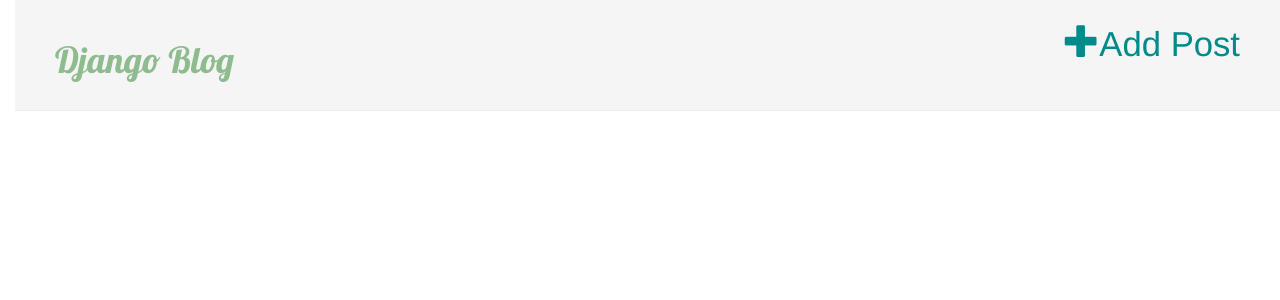
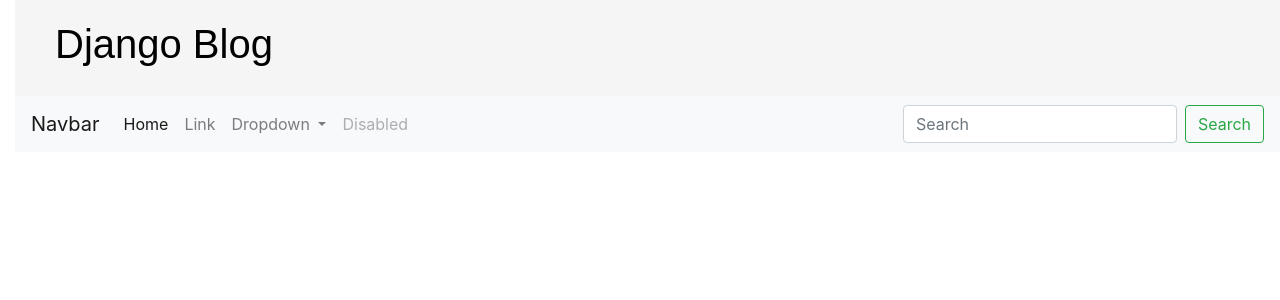
Before and after one commit to carlos23fb/django-blog, a Django app: page / in a window 1280 px wide. Shown: the top 300 px of the page. Run offline with Django 3.2, Linux system fonts and the light colour scheme; data that the repository does not hold is empty; some libraries are stand-ins or nearby versions.

Commit message:
change post to cards

```diff
--- a/blog/static/blog/css/blog.css
+++ b/blog/static/blog/css/blog.css
@@ -1,7 +1,6 @@
 h1 a, h2 a {
-    color: darkseagreen;
-    font-family: Lobster;
-
+    color: black;
+    font-family: Arial;
 }
 
 body {
@@ -19,7 +18,7 @@
 }
 
 h1, h2, h3, h4 {
-    font-family: 'Lobster', cursive;
+    font-family: Arial;
 }
 
 .date {
--- a/blog/templates/blog/layout.html
+++ b/blog/templates/blog/layout.html
@@ -1,37 +1,61 @@
 {% load static %}
-
 <html>
   <head>
     <title>Django Girls blog</title>
-    <link
-      rel="stylesheet"
-      href="//maxcdn.bootstrapcdn.com/bootstrap/3.2.0/css/bootstrap.min.css"
-    />
-    <link
-      rel="stylesheet"
-      href="//maxcdn.bootstrapcdn.com/bootstrap/3.2.0/css/bootstrap-theme.min.css"
-    />
-    <link
-      href="//fonts.googleapis.com/css?family=Lobster&subset=latin,latin-ext"
-      rel="stylesheet"
-      type="text/css"
-    />
-    <link rel="stylesheet" href=" {% static '/blog/css/blog.css' %} " />
+   <link rel="stylesheet" href="https://cdn.jsdelivr.net/npm/bootstrap@4.5.3/dist/css/bootstrap.min.css" integrity="sha384-TX8t27EcRE3e/ihU7zmQxVncDAy5uIKz4rEkgIXeMed4M0jlfIDPvg6uqKI2xXr2" crossorigin="anonymous"/>
+
+  <link rel="stylesheet" href=" {% static '/blog/css/blog.css' %} "/>
+
   </head>
-  <body>
   <div class="page-header">
-      <a href="{% url 'post_new' %}" class="top-menu" style="color:
-      darkcyan;"><span  class="glyphicon glyphicon-plus"></span>Add Post</a>
+    {% if user.is_authenticated %}
+    <a href="{% url 'post_new' %}" class="top-menu" style="color: darkcyan"
+      ><span class="glyphicon glyphicon-plus"></span>Add Post</a
+    >
+    {% endif %}
+
     <h1><a href="/">Django Blog</a></h1>
   </div>
+  <nav class="navbar navbar-expand-lg navbar-light bg-light">
+  <a class="navbar-brand" href="#">Navbar</a>
+  <button class="navbar-toggler" type="button" data-toggle="collapse" data-target="#navbarSupportedContent" aria-controls="navbarSupportedContent" aria-expanded="false" aria-label="Toggle navigation">
+    <span class="navbar-toggler-icon"></span>
+  </button>
 
+  <div class="collapse navbar-collapse" id="navbarSupportedContent">
+    <ul class="navbar-nav mr-auto">
+      <li class="nav-item active">
+        <a class="nav-link" href="#">Home <span class="sr-only">(current)</span></a>
+      </li>
+      <li class="nav-item">
+        <a class="nav-link" href="#">Link</a>
+      </li>
+      <li class="nav-item dropdown">
+        <a class="nav-link dropdown-toggle" href="#" id="navbarDropdown" role="button" data-toggle="dropdown" aria-haspopup="true" aria-expanded="false">
+          Dropdown
+        </a>
+        <div class="dropdown-menu" aria-labelledby="navbarDropdown">
+          <a class="dropdown-item" href="#">Action</a>
+          <a class="dropdown-item" href="#">Another action</a>
+          <div class="dropdown-divider"></div>
+          <a class="dropdown-item" href="#">Something else here</a>
+        </div>
+      </li>
+      <li class="nav-item">
+        <a class="nav-link disabled" href="#" tabindex="-1" aria-disabled="true">Disabled</a>
+      </li>
+    </ul>
+    <form class="form-inline my-2 my-lg-0">
+      <input class="form-control mr-sm-2" type="search" placeholder="Search" aria-label="Search">
+      <button class="btn btn-outline-success my-2 my-sm-0" type="submit">Search</button>
+    </form>
+  </div>
+</nav>
+<br>
   <div class="content container">
     <div class="row">
       <div class="col-md-8">
-        {% block body %}
-        {% endblock body %}
+        {% block body %} {% endblock body %}</div>
     </div>
   </div>
-    </div>
-  </body>
 </html>
--- a/blog/templates/blog/post_detail.html
+++ b/blog/templates/blog/post_detail.html
@@ -6,7 +6,9 @@
     {{ post.published_date }}
   </div>
 {% endif %}
-
+{% if user.is_authenticated %}
+  <a class="btn btn-default" href="{% url 'post_edit' pk=post.pk %}"><span class="glyphicon glyphicon-pencil"></span></a>
+{% endif %}
 <h2>{{post.title}}</h2>
 <br>
 <p>{{post.text|linebreaksbr}}</p>
--- a/blog/templates/blog/post_list.html
+++ b/blog/templates/blog/post_list.html
@@ -1,10 +1,18 @@
-{% extends "blog/layout.html" %}
-{% block body %}
+{% extends "blog/layout.html"%} {% block body %}
 {% for post in post %}
-<div class="posts">
-  <p>Publicado: {{post.published_date}} Id: {{post.pk}}</p>
-  <h2><a href=" {% url 'post_detail' pk=post.pk %} "> {{post.title}} </a></h2>
-  <p>{{post.text | linebreaksbr}}</p>
+
+<div class="card">
+  <div class="post" style="width: auto">
+  <div class="card-body">
+  <h6 class="card-subtitle mb-2 text-muted">Publicado: {{post.published_date}}</h6>
+  <h4 class="card-title"><a href=" {% url 'post_detail' pk=post.pk %} "> {{post.title}} </a></h4>
+  <p class="card-text">{{post.text | truncatewords:25}}</p>
+  <a href="{% url 'post_detail' pk=post.pk %}" class="card-link">Read more..</a>
+  </div>
 </div>
+</div>
+<br>
+<br>
+
 {% endfor %}
 {% endblock body %}
--- a/blog/urls.py
+++ b/blog/urls.py
@@ -3,5 +3,7 @@
 urlpatterns = [
     path('', views.post_list, name='post_list'),
     path('post/<int:pk>/', views.post_detail, name='post_detail'),
-    path('post/new', views.post_new, name='post_new')
+    path('post/new', views.post_new, name='post_new'),
+    path('post/<int:pk>/edit/', views.post_edit, name='post_edit'),
+    path('login', views.login_view, name="login")
 ]
--- a/blog/views.py
+++ b/blog/views.py
@@ -1,7 +1,10 @@
+from django.http import HttpResponseRedirect
 from django.shortcuts import redirect, render, get_object_or_404
 from django.utils import timezone
 from .models import Post
 from .forms import PostForm
+from django.contrib.auth import authenticate, login, logout
+from django.urls import reverse
 
 
 # Create your views here.
@@ -24,16 +27,59 @@
 
 
 def post_new(request):
+    if not request.user.is_authenticated:
+        return render(request, "blog/no_session.html", {
+            "message": "Necesitas iniciar sesion para ver esta pagina"
+        })
+        # return HttpResponseRedirect(reverse("post_list"))
+    else:
+        if request.method == "POST":
+            form = PostForm(request.POST)
+            if form.is_valid():
+                post = form.save(commit=False)
+                post.author = request.user
+                post.published_date = timezone.now()
+                post.save()
+                return redirect('post_detail', pk=post.pk)
+        else:
+            form = PostForm()
+        return render(request, 'blog/post_edit.html', {
+            "form": form
+        })
+
+
+def post_edit(request, pk):
+    if not request.user.is_authenticated:
+        return render(request, "blog/no_session.html", {
+            "message": "Necesitas iniciar sesion para ver esta pagina"
+        })
+        # return HttpResponseRedirect(reverse("post_list"))
+    else:
+        post = get_object_or_404(Post, pk=pk)
+        if request.method == "POST":
+            form = PostForm(request.POST, instance=post)
+            if form.is_valid():
+                post = form.save(commit=False)
+                post.author = request.user
+                post.published_date = timezone.now()
+                post.save()
+                return redirect('post_detail', pk=post.pk)
+        else:
+            form = PostForm(instance=post)
+        return render(request, 'blog/post_edit.html', {'form': form})
+
+
+def login_view(request):
     if request.method == "POST":
-        form = PostForm(request.POST)
-        if form.is_valid():
-            post = form.save(commit=False)
-            post.author = request.user
-            post.published_date = timezone.now()
-            post.save()
-            return redirect('post_detail', pk=post.pk)
-    else:
-        form = PostForm()
-    return render(request, 'blog/post_edit.html', {
-        "form": form
-    })
+        username = request.POST["username"]
+        password = request.POST["password"]
+        user = authenticate(request, username=username, password=password)
+        if user is not None:
+            login(request, user)
+            return HttpResponseRedirect(reverse("post_list"))
+        else:
+            return render(request, "blog/login.html", {
+                "message": "Invalid Credentials"
+            })
+
+    return render(request, "blog/login.html")
```
Also changed, not shown: blog/templates/blog/login.html (added, +21 -0 lines), blog/templates/blog/logout.html (added, +12 -0 lines), blog/templates/blog/nav-bar.html (added, +24 -0 lines), blog/templates/blog/no_session.html (added, +11 -0 lines). Lines whose indentation alone changed are shown as unchanged.
